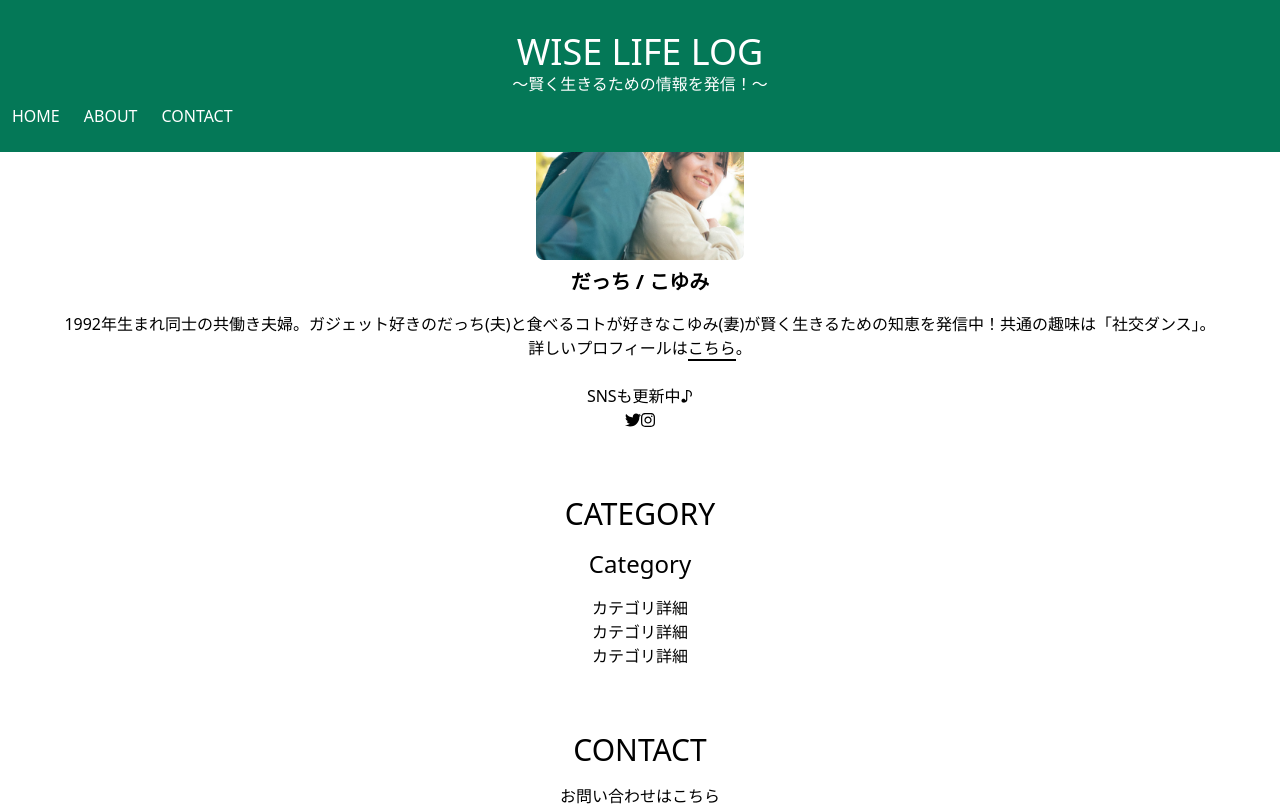
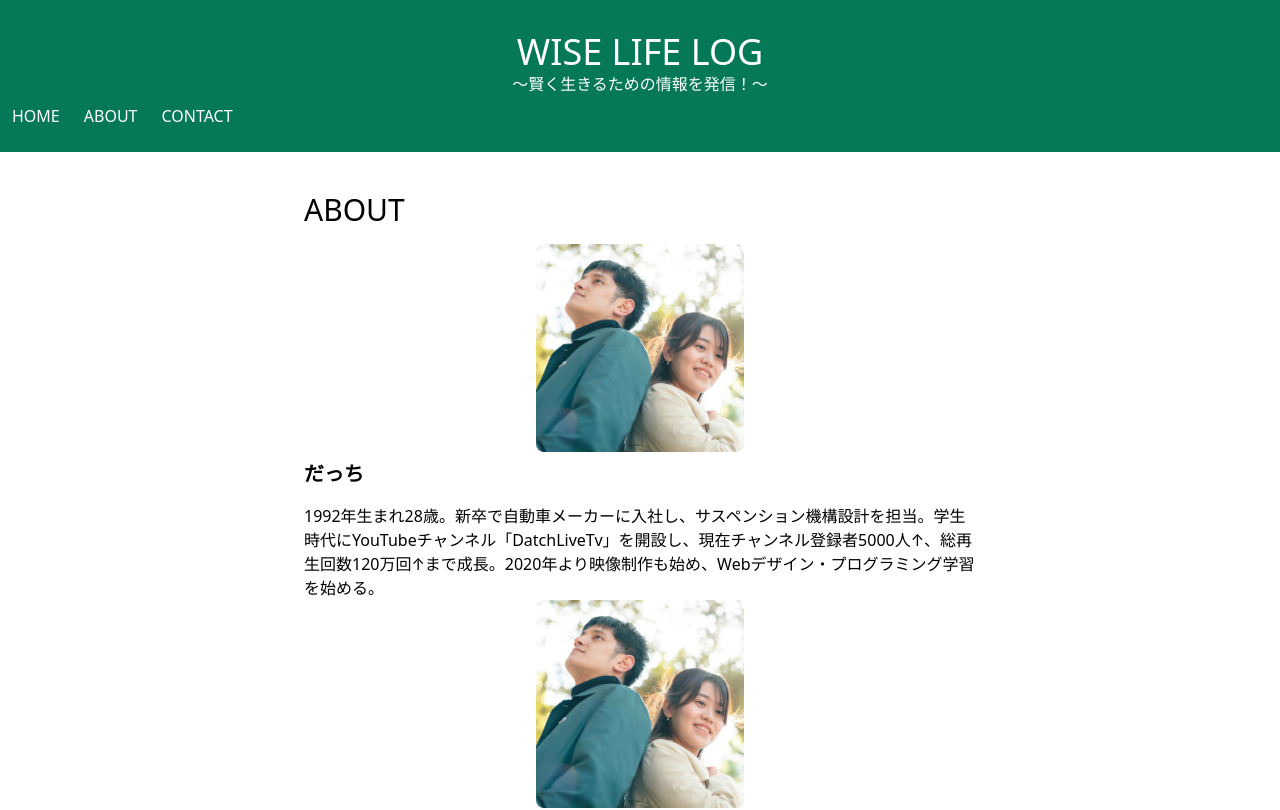
Before and after one commit to DatchLive/Blog, a Next.js app: page /about in a window 1280 px wide. Shown: the top 810 px of the page. Built offline with nearby package versions, Linux system fonts and the light colour scheme.

Commit message:
🍻 スタイリング

```diff
--- a/src/components/footer/index.jsx
+++ b/src/components/footer/index.jsx
@@ -40,6 +40,7 @@ export const Footer = () => {
 
       <div className="mb-16">
         <Title title="category" />
+
         <div>
           <h4 className="text-2xl mb-4">Category</h4>
           <ul>
--- a/src/components/header/index.jsx
+++ b/src/components/header/index.jsx
@@ -1,12 +1,12 @@
-import Link from "next/link";
 import { NavBar } from "../navigation";
 
 export const Header = () => {
   return (
-    <header className="bg-green-700 text-white fixed w-full">
+    <header className="bg-green-700 text-white fixed top-0 w-full">
       <div className="text-center">
         <h1 className=" text-4xl uppercase pt-8">Wise Life Log</h1>
         <h2>〜賢く生きるための情報を発信！〜</h2>
+
         <NavBar />
       </div>
     </header>
--- a/src/components/layout/index.jsx
+++ b/src/components/layout/index.jsx
@@ -5,7 +5,9 @@ export const Layout = ({ children }) => {
   return (
     <div>
       <Header />
-      <main>{children}</main>
+      <main>
+        <div className="mt-48 m-auto lg:max-w-2xl">{children}</div>
+      </main>
       <Footer />
     </div>
   );
--- a/src/pages/about.jsx
+++ b/src/pages/about.jsx
@@ -1,5 +1,23 @@
 import { Layout } from "../components/layout";
+import { Profile } from "../components/profile";
+import { Title } from "../components/title";
 
 export default function About() {
-  return <Layout></Layout>;
+  return (
+    <Layout>
+      <Title title="about" />
+      <Profile
+        src="couple"
+        alt="だっち写真"
+        name="だっち"
+        introduce="1992年生まれ28歳。新卒で自動車メーカーに入社し、サスペンション機構設計を担当。学生時代にYouTubeチャンネル「DatchLiveTv」を開設し、現在チャンネル登録者5000人↑、総再生回数120万回↑まで成長。2020年より映像制作も始め、Webデザイン・プログラミング学習を始める。"
+      />
+      <Profile
+        src="couple"
+        alt="こゆみ写真"
+        name="こゆみ"
+        introduce="自己紹介文自己紹介文自己紹介文自己紹介文自己紹介文自己紹介文自己紹介文自己紹介文自己紹介文自己紹介文自己紹介文自己紹介文自己紹介文自己紹介文自己紹介文自己紹介文自己紹介文自己紹介文自己紹介文自己紹介文自己紹介文自己紹介文自己紹介文自己紹介文自己紹介文自己紹介文自己紹介文自己紹介文"
+      />
+    </Layout>
+  );
 }
--- a/src/pages/contact.jsx
+++ b/src/pages/contact.jsx
@@ -1,9 +1,10 @@
 import { Layout } from "../components/layout";
+import { Title } from "../components/title";
 
 export default function Contact() {
   return (
     <Layout>
-      <h1>aaaaa</h1>
+      <Title title="contact" />
     </Layout>
   );
 }
--- a/src/pages/index.js
+++ b/src/pages/index.js
@@ -1,12 +1,15 @@
 import Link from "next/link";
+import { Layout } from "../components/layout";
 
 const Home = ({ blog }) => {
   return (
+    <Layout>
       <div>
         {blog.map((blog) => (
           <div key={blog.id}>
             <Link href={`/blogs/${blog.id}`}>
               <a>
+                <img src={blog?.image?.url ?? ""} alt="" />
                 <h2>{blog.title}</h2>
               </a>
             </Link>
@@ -15,13 +18,11 @@ const Home = ({ blog }) => {
                 <span>{tag.name}</span>
               </li>
             ))}
-
-          <img src={blog?.image?.url ?? ""} alt="" />
-
             <span>{blog.publishedAt}</span>
           </div>
         ))}
       </div>
+    </Layout>
   );
 };
 
```
Lines whose indentation alone changed are shown as unchanged.
